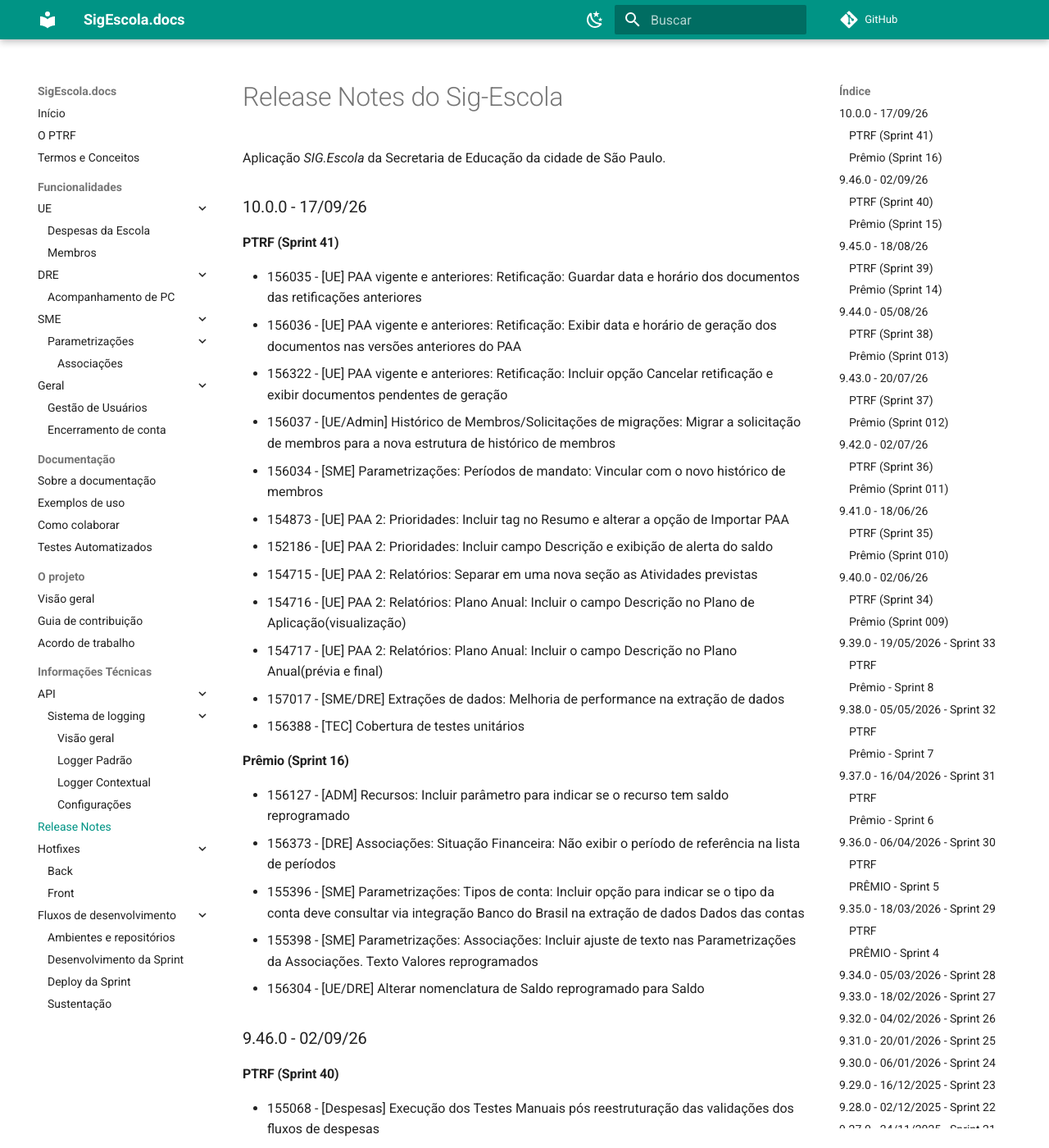
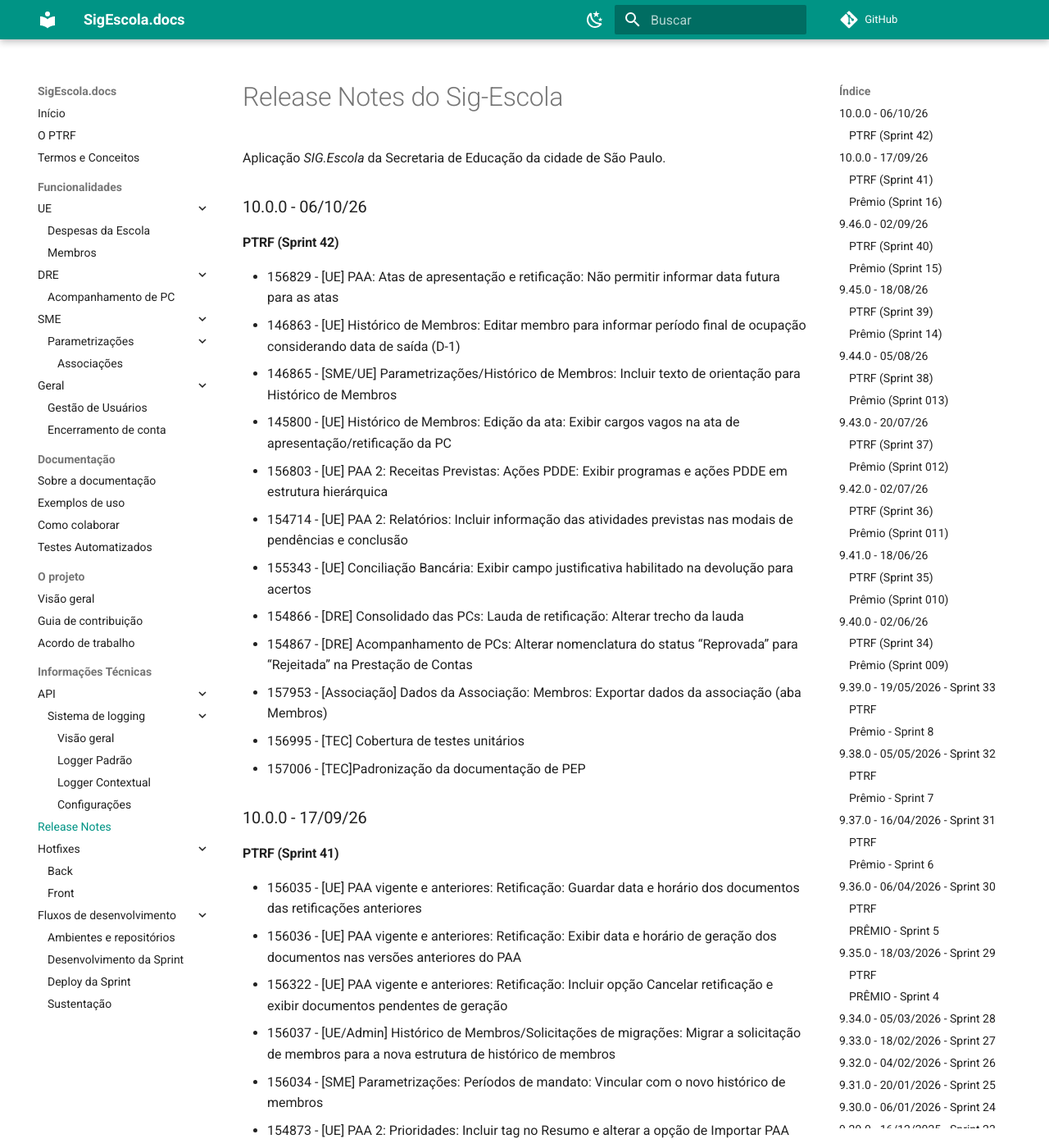
Before and after one commit to prefeiturasp/SME-PTRF-Docs, an MkDocs documentation site: the page built from docs/projeto/release_notes.md, in a window 1280 px wide and 1400 px high. Shown: the whole window at 82% size. Built offline with MkDocs 1.6.1 and Material for MkDocs 9.7.7, drawn with Linux system fonts in a browser that asks for light colours; comment, search, counter and statistics services are not loaded.

Commit message:
Update release_notes.md

```diff
--- a/docs/projeto/release_notes.md
+++ b/docs/projeto/release_notes.md
@@ -1,6 +1,21 @@
 # Release Notes do Sig-Escola
 
 Aplicação *SIG.Escola* da Secretaria de Educação da cidade de São Paulo.
+
+### 10.0.0 - 06/10/26
+#### PTRF (Sprint 42)
+* 156829 - [UE] PAA: Atas de apresentação e retificação: Não permitir informar data futura para as atas
+* 146863 - [UE] Histórico de Membros: Editar membro para informar período final de ocupação considerando data de saída (D-1)
+* 146865 - [SME/UE] Parametrizações/Histórico de Membros: Incluir texto de orientação para Histórico de Membros
+* 145800 - [UE] Histórico de Membros: Edição da ata: Exibir cargos vagos na ata de apresentação/retificação da PC
+* 156803 - [UE] PAA 2: Receitas Previstas: Ações PDDE: Exibir programas e ações PDDE em estrutura hierárquica
+* 154714 - [UE] PAA 2: Relatórios: Incluir informação das atividades previstas nas modais de pendências e conclusão
+* 155343 - [UE] Conciliação Bancária: Exibir campo justificativa habilitado na devolução para acertos
+* 154866 - [DRE] Consolidado das PCs: Lauda de retificação: Alterar trecho da lauda
+* 154867 - [DRE] Acompanhamento de PCs: Alterar nomenclatura do status “Reprovada” para “Rejeitada” na Prestação de Contas
+* 157953 - [Associação] Dados da Associação: Membros: Exportar dados da associação (aba Membros)
+* 156995 - [TEC] Cobertura de testes unitários
+* 157006 - [TEC]Padronização da documentação de PEP
 
 ### 10.0.0 - 17/09/26
 #### PTRF (Sprint 41)
```
